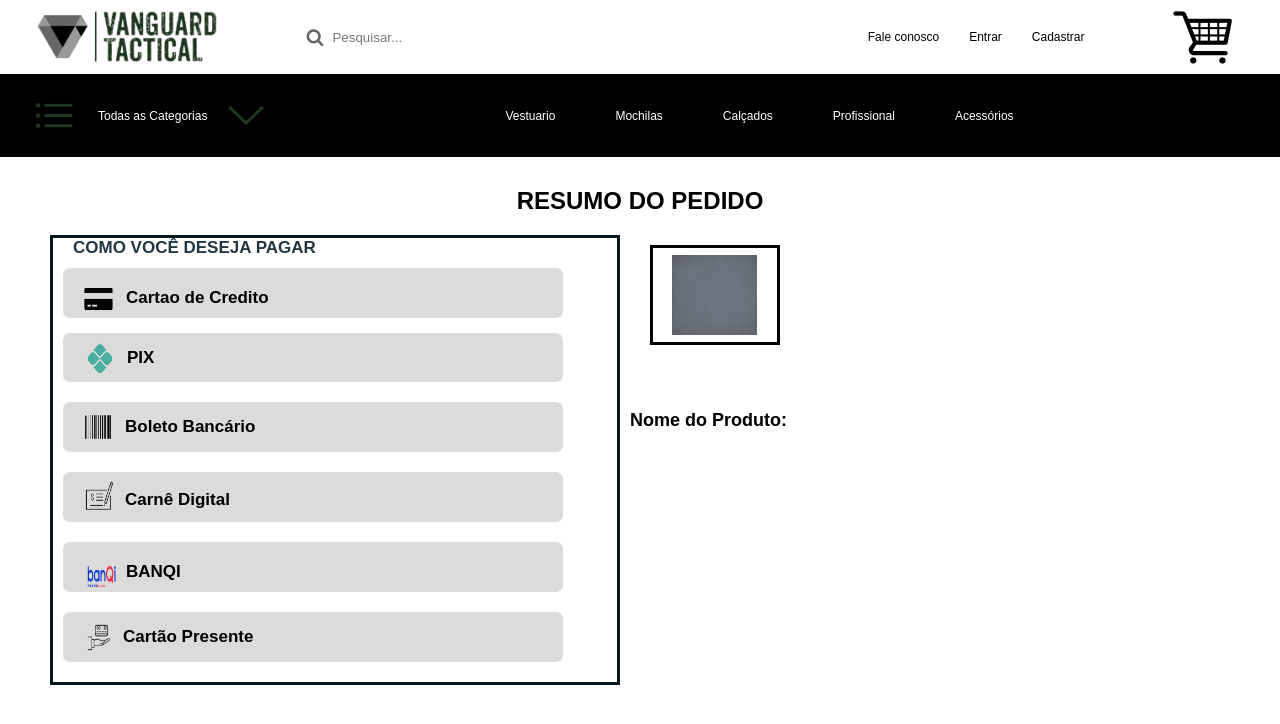
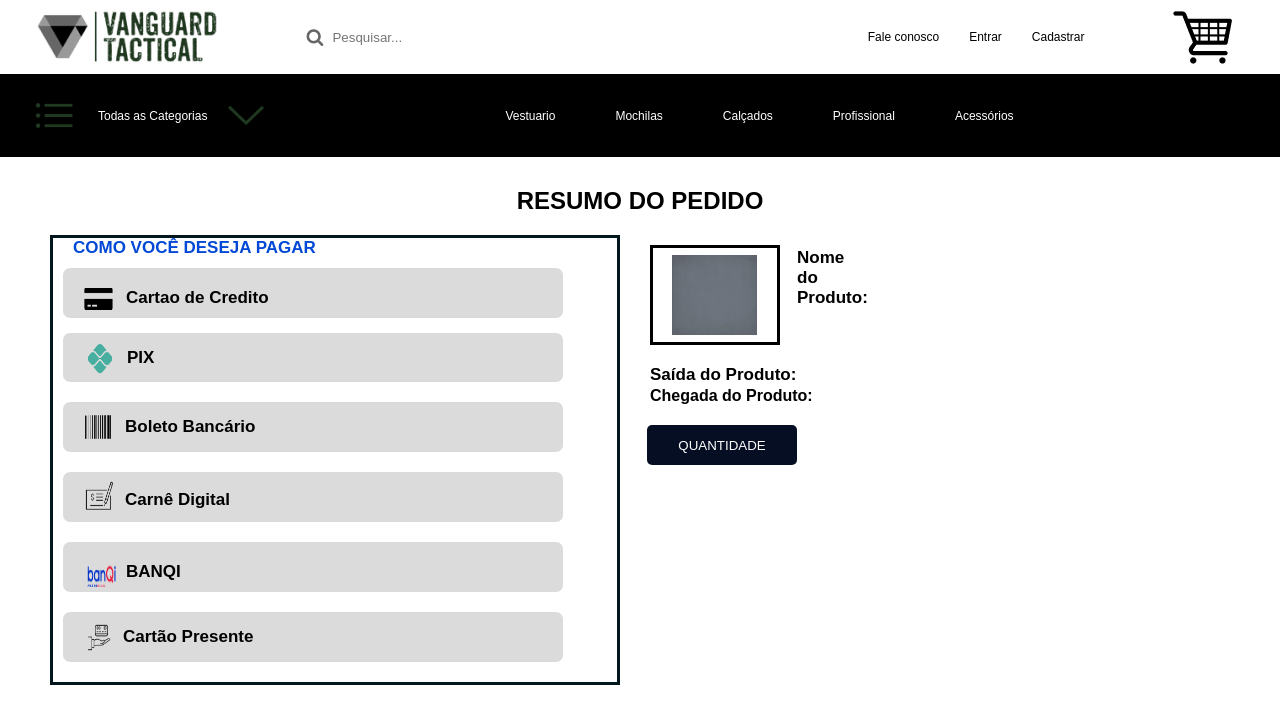
Before and after one commit to DOLK2K/Vanguardtcc-S, a React (Create React App) app: page /resumo in a window 1280 px wide. Shown: the top 724 px of the page. Built offline with nearby package versions, Linux system fonts and the light colour scheme.

Commit message:
fzd detalhes pag resumo

```diff
--- a/src/pages/resumo/index.js
+++ b/src/pages/resumo/index.js
@@ -103,14 +103,24 @@ export default function Resumo(){
                             <div className='eles'>
                             <div className='imagemprd'>
                                 <img src={Incolor} />
+                                <h1>Nome do Produto:</h1>
                             </div>
 
                             <div className='dtl'>
-                                <h1>Nome do Produto:</h1>
+                                <h1>Saída do Produto:</h1>
+                                <h3>Chegada do Produto:</h3>
+                            </div>
+
+                            <div className='botaoqtd'>
+                                <button>QUANTIDADE</button>
                             </div>
                             </div>
 
+
+
                         </div>
+
+
 
 
 
@@ -120,6 +130,8 @@ export default function Resumo(){
                 </div>
 
 
+
+
             </div>
         </div>
         </div>
--- a/src/pages/resumo/index.scss
+++ b/src/pages/resumo/index.scss
@@ -40,7 +40,7 @@
     padding-top: 0px;
     padding-left: 20px;
     font-family: Arial, Helvetica, sans-serif;
-    color: rgb(33, 55, 68);
+    color: #0048D5;
 }
 
 .cartao{
@@ -220,16 +220,37 @@
 }
 
 .imagemprd h1{
+    width: 10px;
+    height: 30px;
+    font-size: 17px;
 
     padding-left: 40px;
 }
 
 .dtl{
-    padding-top: 65px;
-    margin-left: 10px;
+    padding-top: 20px;
+    margin-left: 30px;
 
 }
 
 .dtl h1{
-    font-size: 18px;
+    font-size: 17px;
 }
+
+.dtl h3{
+    padding-top: 2px;
+    font-size: 16px;
+}
+
+
+
+.botaoqtd{
+    margin-left: 7px;
+}
+
+.botaoqtd button{
+    width: 150px;
+    border: none;
+    border-radius: 5px;
+
+}
```
